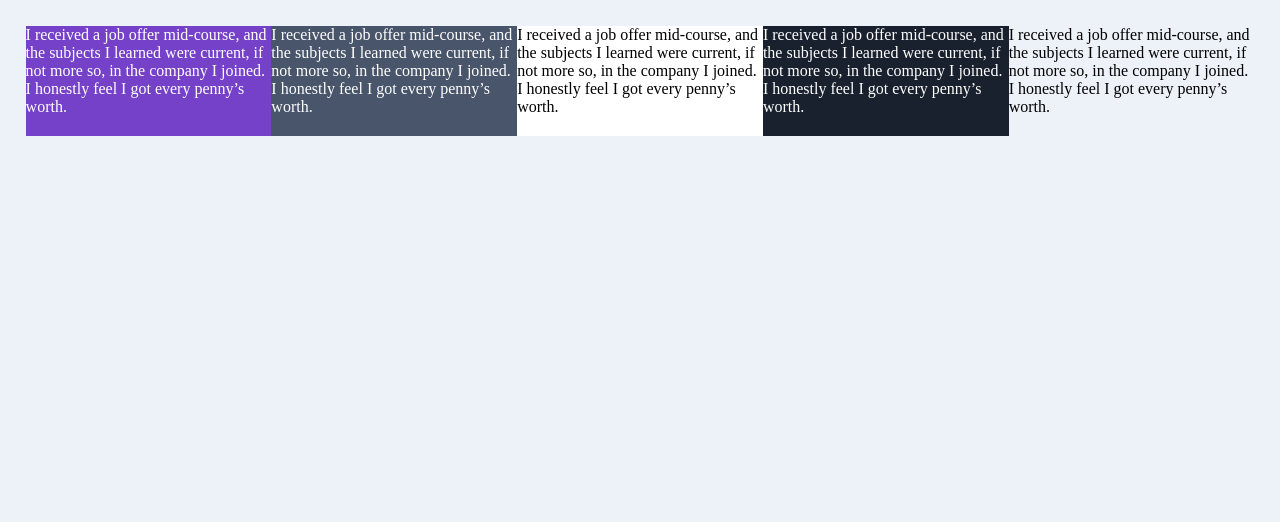
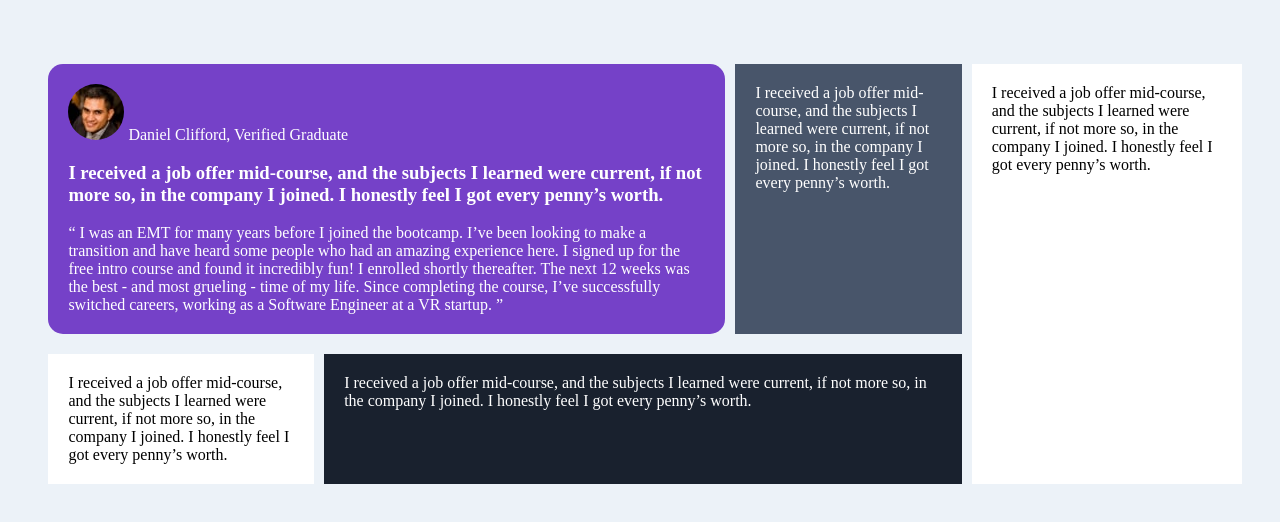
Before and after one commit to SebBuckham/Testimonial-Grid, a plain HTML site: page index.html in a window 1280 px wide. Drawn offline with Linux system fonts and the light colour scheme.

Commit message:
desktop
made the mobile view into desktop view added danials name heading and paragraph with some changes to the box border also

```diff
--- a/index.html
+++ b/index.html
@@ -17,36 +17,58 @@
   </head>
   <body>
     <div class="grid-container">
-      <div id="main-left"></div>
+      <div id="main-left">
+        <div id="top">
           <div id="grid-item-1" class="grid-items">
+            <div class="image">
+              <img src="/images/image-daniel.jpg" alt="" /> Daniel Clifford,
+              Verified Graduate
+            </div>
+            <br />
+
+            <h3>
+              I received a job offer mid-course, and the subjects I learned were
+              current, if not more so, in the company I joined. I honestly feel
+              I got every penny’s worth.
+            </h3>
+            <br />
             <p>
-          I received a job offer mid-course, and the subjects I learned were
-          current, if not more so, in the company I joined. I honestly feel I
-          got every penny’s worth.
+              “ I was an EMT for many years before I joined the bootcamp. I’ve
+              been looking to make a transition and have heard some people who
+              had an amazing experience here. I signed up for the free intro
+              course and found it incredibly fun! I enrolled shortly thereafter.
+              The next 12 weeks was the best - and most grueling - time of my
+              life. Since completing the course, I’ve successfully switched
+              careers, working as a Software Engineer at a VR startup. ”
             </p>
           </div>
           <div id="grid-item-2" class="grid-items">
             <p>
               I received a job offer mid-course, and the subjects I learned were
-          current, if not more so, in the company I joined. I honestly feel I
-          got every penny’s worth.
+              current, if not more so, in the company I joined. I honestly feel
+              I got every penny’s worth.
             </p>
           </div>
+        </div>
+        <div id="bottom">
           <div id="grid-item-3" class="grid-items">
             <p>
               I received a job offer mid-course, and the subjects I learned were
-          current, if not more so, in the company I joined. I honestly feel I
-          got every penny’s worth.
+              current, if not more so, in the company I joined. I honestly feel
+              I got every penny’s worth.
             </p>
           </div>
           <div id="grid-item-4" class="grid-items">
             <p>
               I received a job offer mid-course, and the subjects I learned were
-          current, if not more so, in the company I joined. I honestly feel I
-          got every penny’s worth.
+              current, if not more so, in the company I joined. I honestly feel
+              I got every penny’s worth.
             </p>
           </div>
-      <div id="grid-idtem-5" class="grid-items">
+        </div>
+      </div>
+
+      <div id="grid-item-5" class="grid-items">
         <p>
           I received a job offer mid-course, and the subjects I learned were
           current, if not more so, in the company I joined. I honestly feel I
--- a/style.css
+++ b/style.css
@@ -8,46 +8,86 @@ body {
   background-color: rgb(236, 242, 248);
 }
 
+.image img {
+  border-radius: 50px;
+  border-color: white 3px solid;
+}
+
 .grid-container {
-  padding: 2%;
+  padding: 5% 3%;
+}
+
+.grid-items {
+  margin-bottom: 20px;
+  padding: 20px;
 }
 
 #grid-item-1 {
   background-color: rgb(117, 65, 200);
   color: white;
-  margin-bottom: 20px;
-  padding-bottom: 20px;
+  border-radius: 15px;
 }
 
 #grid-item-2 {
   background-color: rgb(72, 85, 106);
+
   color: white;
-  margin-bottom: 20px;
-  padding-bottom: 20px;
 }
 
 #grid-item-3 {
   background-color: rgb(255, 255, 255);
-  margin-bottom: 20px;
-  padding-bottom: 20px;
+  color: black;
 }
 
 #grid-item-4 {
   background-color: rgb(25, 33, 46);
-  margin-bottom: 20px;
-  padding-bottom: 20px;
-
   color: white;
 }
 
 #grid-item-5 {
   background-color: rgb(255, 255, 255);
-  margin-bottom: 20px;
-  padding-bottom: 20px;
 }
 
 @media (min-width: 576px) {
   .grid-container {
     display: flex;
   }
+
+  #grid-item-5 {
+    flex-basis: 85%;
+    margin-left: 10px;
+  }
+
+  #top {
+    display: flex;
+    flex-basis: 50%;
+  }
+
+  #bottom {
+    display: flex;
+    flex-basis: 50%;
+  }
+
+  #main-left {
+    display: flex;
+    flex-direction: column;
+  }
+  #grid-item-1 {
+    flex-basis: 75%;
+    margin-left: 10px;
+  }
+
+  #grid-item-2 {
+    margin-left: 10px;
+    flex-basis: 25%;
+  }
+
+  #grid-item-3 {
+    margin-left: 10px;
+    flex-basis: 45%;
+  }
+
+  #grid-item-4 {
+    margin-left: 10px;
+  }
 }
```
Lines whose indentation alone changed are shown as unchanged.
